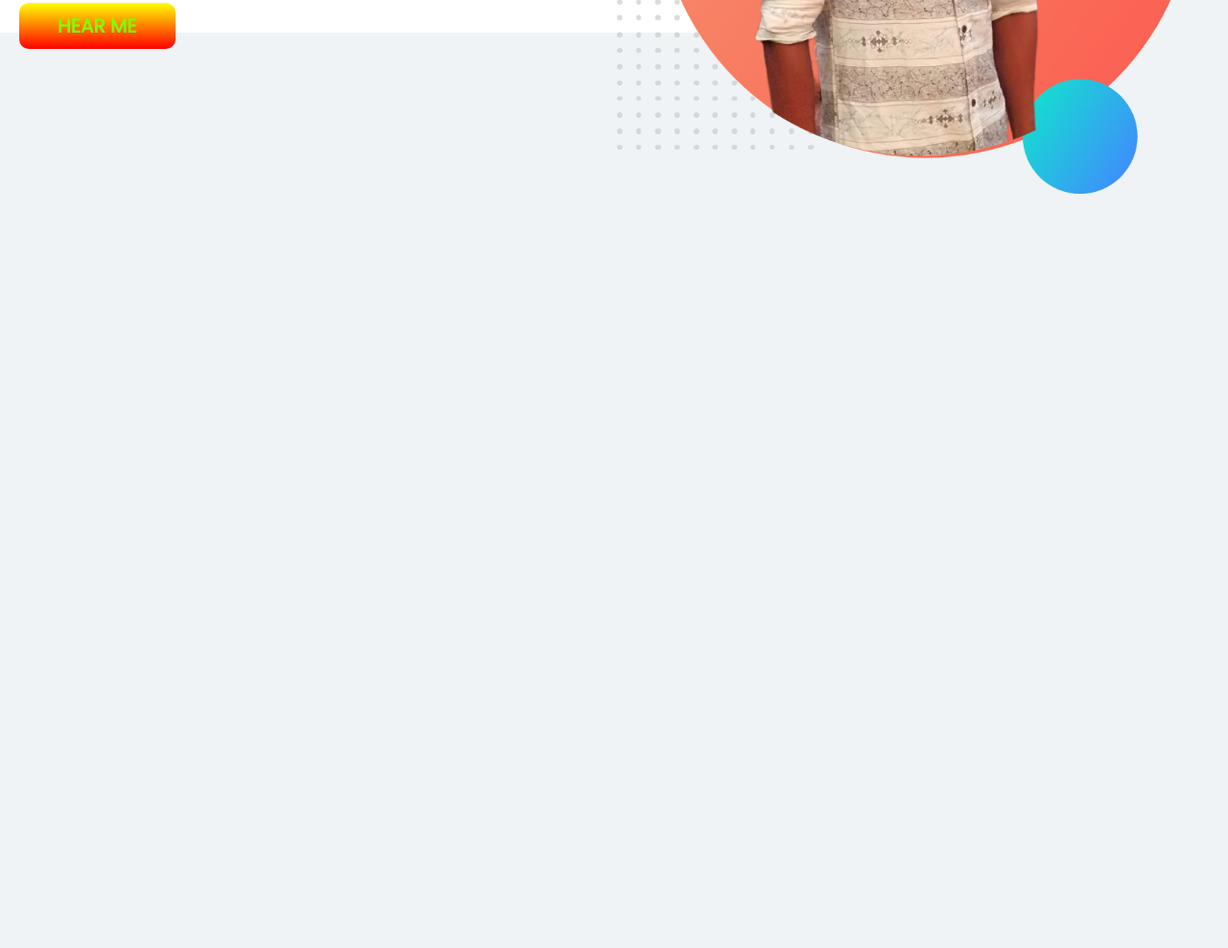
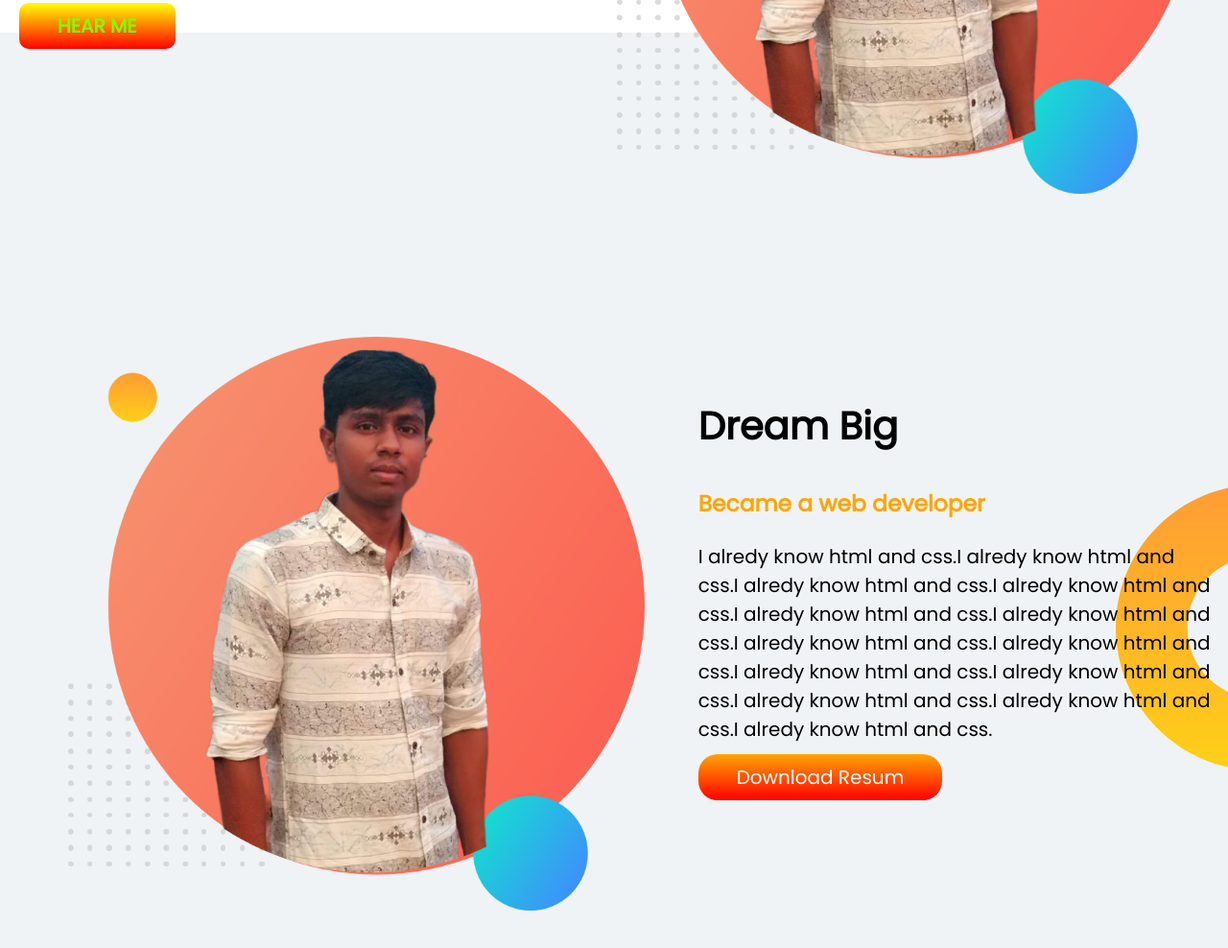
Before and after one commit to MohammadRiponMia/DEVELOPER-PORTFOLIO, a plain HTML site: page INDEX.HTML in a window 1280 px wide. Shown: the part 486-1474 px from the top of the page at 96% size. Before the commit the page ends 800 px from the top, so only its background shows below. Drawn offline with Linux system fonts and the light colour scheme.

Commit message:
6th comit

```diff
--- a/INDEX.HTML
+++ b/INDEX.HTML
@@ -20,7 +20,16 @@
    </div>
     <div class="half"><img src="image/my-bg.png"  alt="Ripon"></div></section>
 
+<section class="web-big" >
+<div class="half">
+   <img src="image/my-bg.png" alt="RIPON"></div>
+<div class="half-love">
+<h1>Dream Big</h1>
+<h3><span class="orange">Became a web developer</span></h3>
+<p>I alredy know html and css.I alredy know html and css.I alredy know html and css.I alredy know html and css.I alredy know html and css.I alredy know html and css.I alredy know html and css.I alredy know html and css.I alredy know html and css.I alredy know html and css.I alredy know html and css.I alredy know html and css.I alredy know html and css.</p>  <a class="link-2nd" target="_blank" >Download Resum</a>
+</div>
 
+</section>
 
 </body>
 </html>
--- a/style.css
+++ b/style.css
@@ -14,6 +14,7 @@ h2{
 }
 section{
     display: flex;
+    margin-bottom: 100pxpx;
 }
 .half-width{
     width: 50%;
@@ -37,3 +38,20 @@ section{
     background-image: url(image/top-banner.png);
     background-repeat: no-repeat;
 }
+.link-2nd{
+    text-decoration: none;
+    padding: 10px 40px ;
+    background-image: linear-gradient(orange,red);
+    border-radius: 20px;
+    color: white;
+}
+.half-love{
+    width: 50%;
+    padding-top: 100px;
+    padding-left: 20px;
+    padding-right: 10px;
+    background-image: url(image/dream-bg.png);
+    background-repeat: no-repeat;
+    background-position:right;
+}
+}
```
Also changed, not shown: image/dream-bg.png (added).
